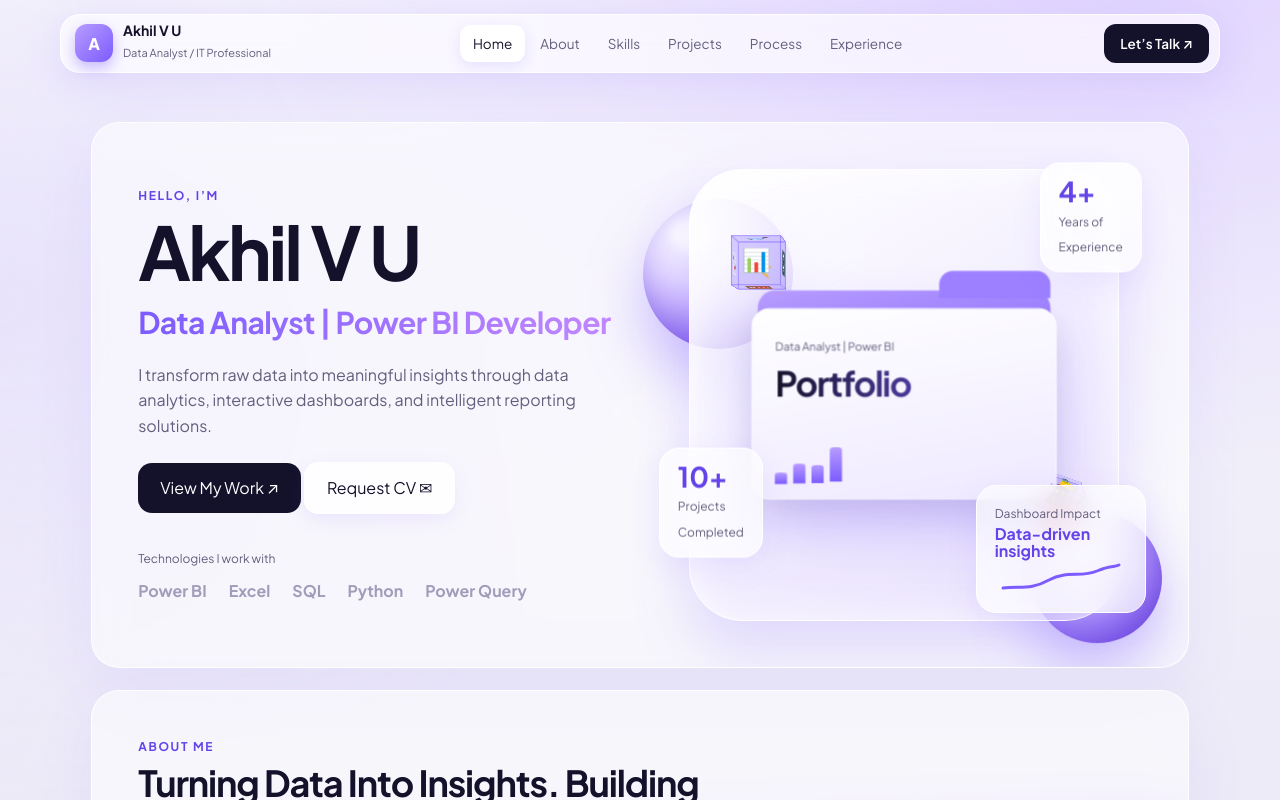
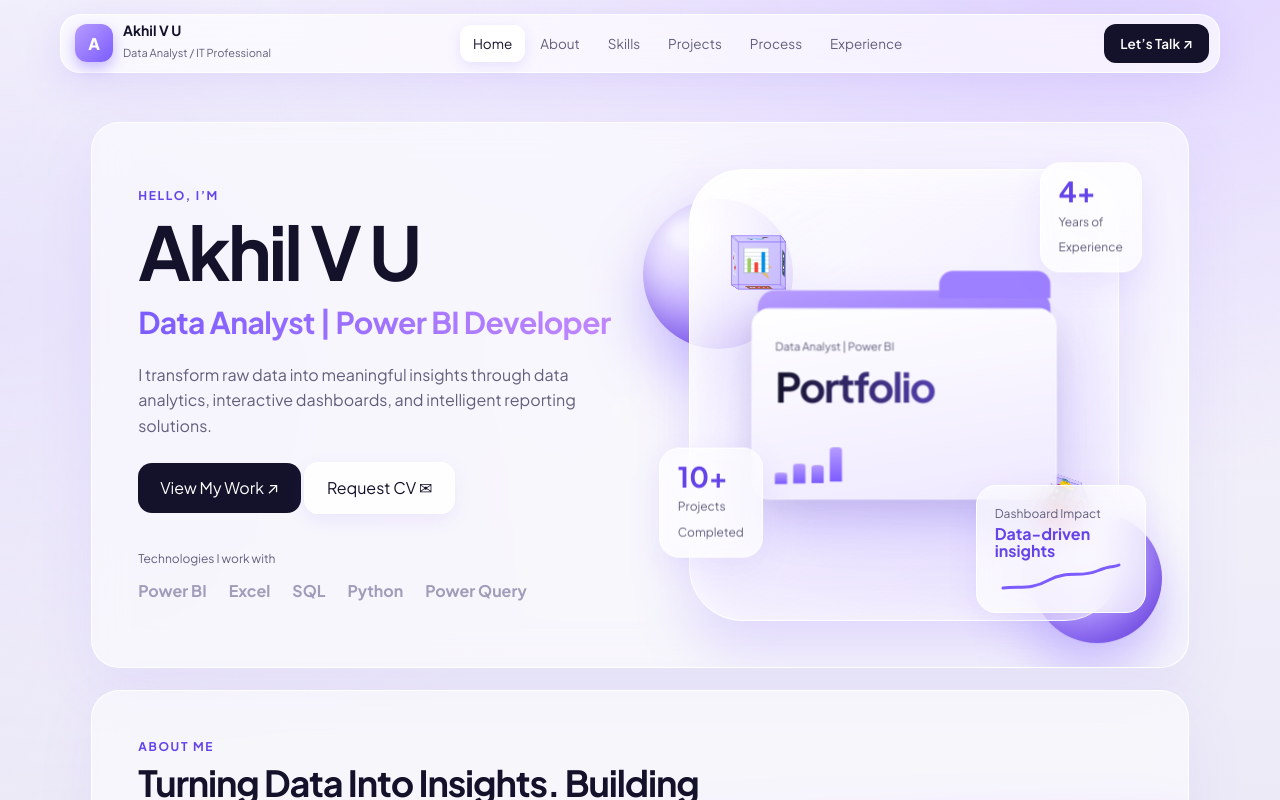
Before and after one commit to Akhilvu/portfolio, a plain HTML site: page index.html in a window 1280 px wide. Shown: the top 800 px of the page. Drawn offline with Linux system fonts and the light colour scheme.

Commit message:
Update index.html

```diff
--- a/index.html
+++ b/index.html
@@ -58,7 +58,7 @@ nav{position:fixed;top:calc(14px + env(safe-area-inset-top,0px));left:50%;transf
 .fb,.ff{position:absolute;inset:0;border-radius:18px}.fb{background:linear-gradient(160deg,#b79cff,#7c5cff);transform:translateZ(-30px);box-shadow:0 36px 60px rgba(124,92,255,.3)}
 .fb:before{content:"";position:absolute;top:-20px;right:0;width:38%;height:28px;border-radius:14px 14px 0 0;background:#9d80ff}
 .ff{top:22px;background:linear-gradient(170deg,#fff,#efe9ff);border:1px solid #fff;transform:translateZ(20px);padding:22px;box-shadow:0 10px 30px rgba(0,0,0,.08)}
-.ff small{color:var(--mut);font-size:11px}.ff h3{font-size:34px;letter-spacing:-.04em;line-height:1.05;margin-top:8px;background:linear-gradient(90deg,var(--ink),var(--pri));-webkit-background-clip:text;background-clip:text;color:transparent}
+.ff small{color:var(--mut);font-size:11px}.ff h3{font-size:40px;letter-spacing:-.04em;line-height:1.05;margin-top:8px;background:linear-gradient(90deg,var(--ink),var(--pri));-webkit-background-clip:text;background-clip:text;color:transparent}
 .bars{position:absolute;left:22px;bottom:14px;display:flex;gap:6px;align-items:flex-end;height:46px}.bars i{width:12px;border-radius:4px 4px 0 0;background:linear-gradient(var(--pri2),var(--pri));animation:gr 2.4s ease-in-out infinite alternate}
 .bars i:nth-child(1){height:20px}.bars i:nth-child(2){height:32px;animation-delay:.3s}.bars i:nth-child(3){height:26px;animation-delay:.6s}.bars i:nth-child(4){height:44px;animation-delay:.9s}
 @keyframes gr{to{transform:scaleY(.55);transform-origin:bottom}}
```
